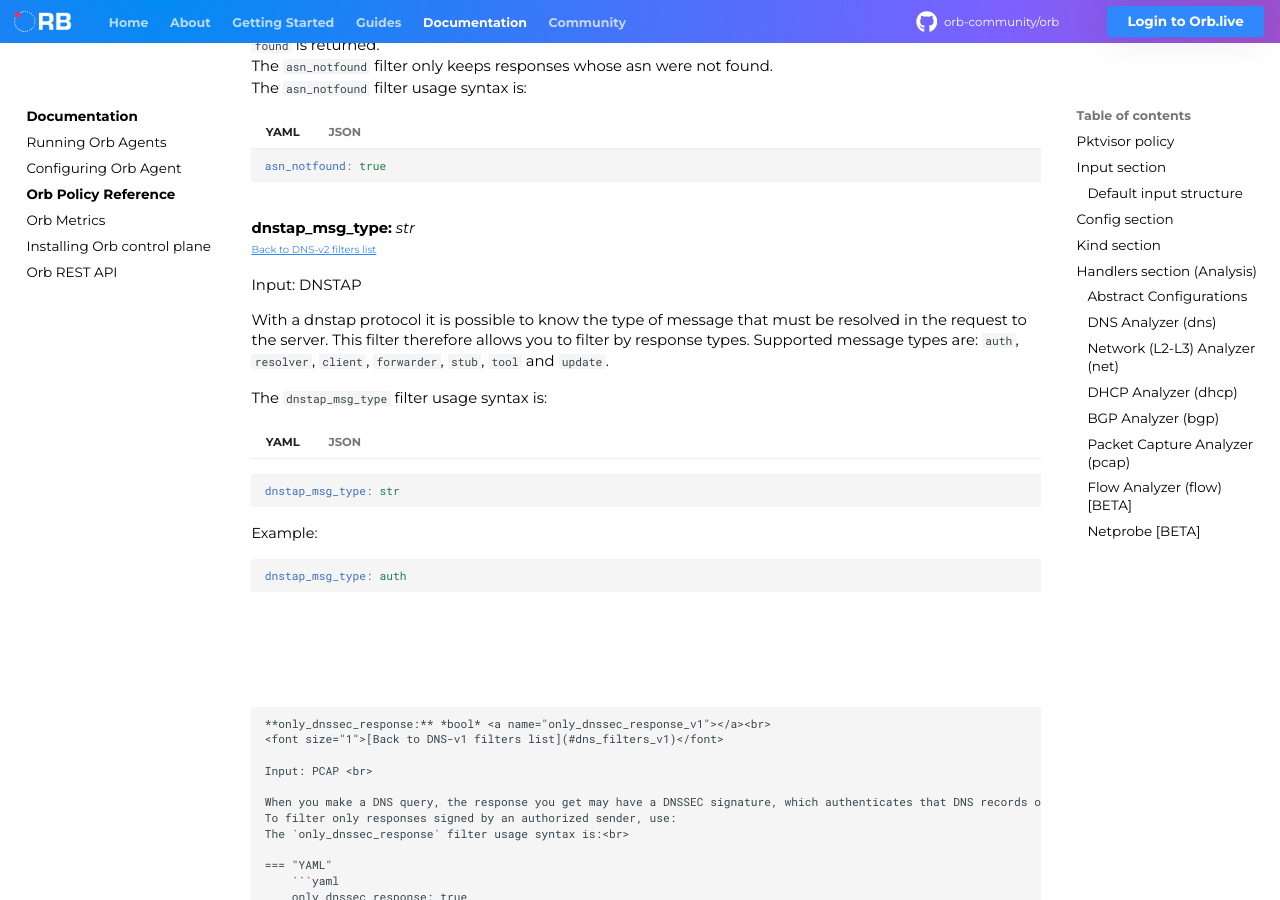
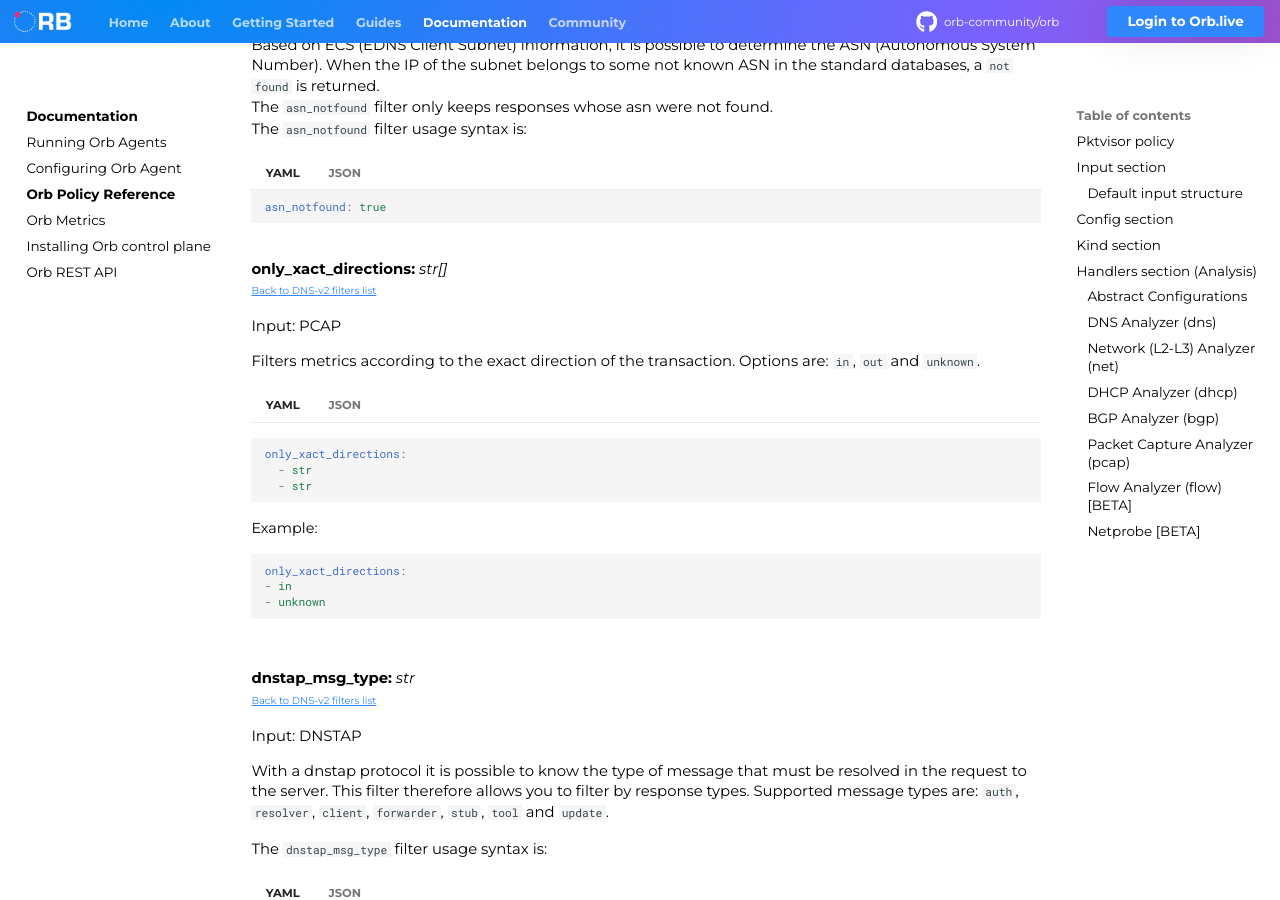
Before and after one commit to orb-community/orb-website, an MkDocs documentation site: the page built from docs/documentation/advanced_policies.md, in a window 1280 px wide and 900 px high, scrolled down 15063 px. Built offline with MkDocs 1.6.1 and Material for MkDocs 9.7.7, drawn with Linux system fonts in a browser that asks for light colours; comment, search, counter and statistics services are not loaded; some of the changed text lies outside the part shown.

Commit message:
updating configs and filters for all handlers and input existing until 05-01

````diff
--- a/docs/documentation/advanced_policies.md
+++ b/docs/documentation/advanced_policies.md
@@ -648,18 +648,19 @@ The `topn_percentile_threshold` usage syntax is:<br>
     #### Filters <a name="dns_filters_v2"></a><br>
 
 
-    |                       Filter                       |  Type   | Input  |
-    |:--------------------------------------------------:|:-------:|:------:|
-    |           [`only_rcode`](#only_rcode_v2)           | *str[]* |  PCAP  |
-    |      [`exclude_noerror`](#exclude_noerror_v2)      | *bool*  |  PCAP  |
-    | [`only_dnssec_response`](#only_dnssec_response_v2) | *bool*  |  PCAP  |
-    |         [`answer_count`](#answer_count_v2)         |  *int*  |  PCAP  |
-    |           [`only_qtype`](#only_qtype_v2)           | *str[]* |  PCAP  |
-    |           [`only_qname`](#only_qname_v2)           | *str[]* |  PCAP  |
-    |    [`only_qname_suffix`](#only_qname_suffix_v2)    | *str[]* |  PCAP  |
-    |      [`geoloc_notfound`](#geoloc_notfound_v2)      | *bool*  |  PCAP  |
-    |         [`asn_notfound`](#asn_notfound_v2)         | *bool*  |  PCAP  |
-    |      [`dnstap_msg_type`](#dnstap_msg_type_v2)      |  *str*  | DNSTAP |
+    |                         Filter                          |  Type   | Input  |
+    |:-------------------------------------------------------:|:-------:|:------:|
+    |             [`only_rcode`](#only_rcode_v2)              | *str[]* |  PCAP  |
+    |        [`exclude_noerror`](#exclude_noerror_v2)         | *bool*  |  PCAP  |
+    |   [`only_dnssec_response`](#only_dnssec_response_v2)    | *bool*  |  PCAP  |
+    |           [`answer_count`](#answer_count_v2)            |  *int*  |  PCAP  |
+    |             [`only_qtype`](#only_qtype_v2)              | *str[]* |  PCAP  |
+    |             [`only_qname`](#only_qname_v2)              | *str[]* |  PCAP  |
+    |      [`only_qname_suffix`](#only_qname_suffix_v2)       | *str[]* |  PCAP  |
+    |        [`geoloc_notfound`](#geoloc_notfound_v2)         | *bool*  |  PCAP  |
+    |           [`asn_notfound`](#asn_notfound_v2)            | *bool*  |  PCAP  |
+    | [`only_xact_directions`](#only_xact_directions_type_v2) | *str[]* |  PCAP  |
+    |        [`dnstap_msg_type`](#dnstap_msg_type_v2)         |  *str*  | DNSTAP |
 
 
     **only_rcode:** *str[]*. <a name="only_rcode_v2"></a><br>
@@ -1016,6 +1017,44 @@ The `topn_percentile_threshold` usage syntax is:<br>
           "asn_notfound": true
         }
         ```
+    <br>
+    **only_xact_directions:** *str[]* <a name="only_xact_directions_type_v2"></a><br>
+    <font size="1">[Back to DNS-v2 filters list](#dns_filters_v2)</font>
+
+    Input: PCAP <br>
+
+    Filters metrics according to the exact direction of the transaction. Options are: `in`, `out` and `unknown`.
+    === "YAML"
+        ```yaml
+        only_xact_directions:
+          - str
+          - str
+        ```
+        Example:
+        ```yaml
+        only_xact_directions:
+        - in
+        - unknown
+        ```
+    === "JSON"
+        ```json
+        {
+          "only_xact_directions": [
+            "str",
+            "str"
+          ]
+        }
+        ```
+        Example:
+        ```json
+        {
+          "only_xact_directions": [
+            "in",
+            "unknown"
+          ]
+        }
+        ```
+
     <br>
     **dnstap_msg_type:** *str* <a name="dnstap_msg_type_v2"></a><br>
     <font size="1">[Back to DNS-v2 filters list](#dns_filters_v2)</font>
````
